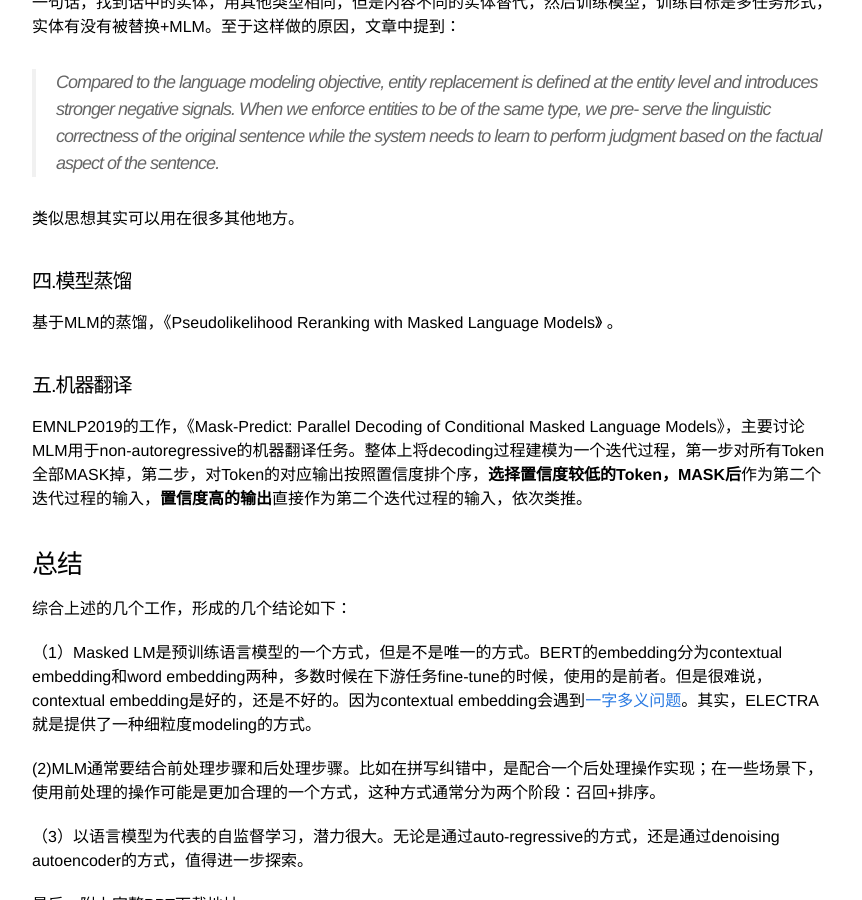
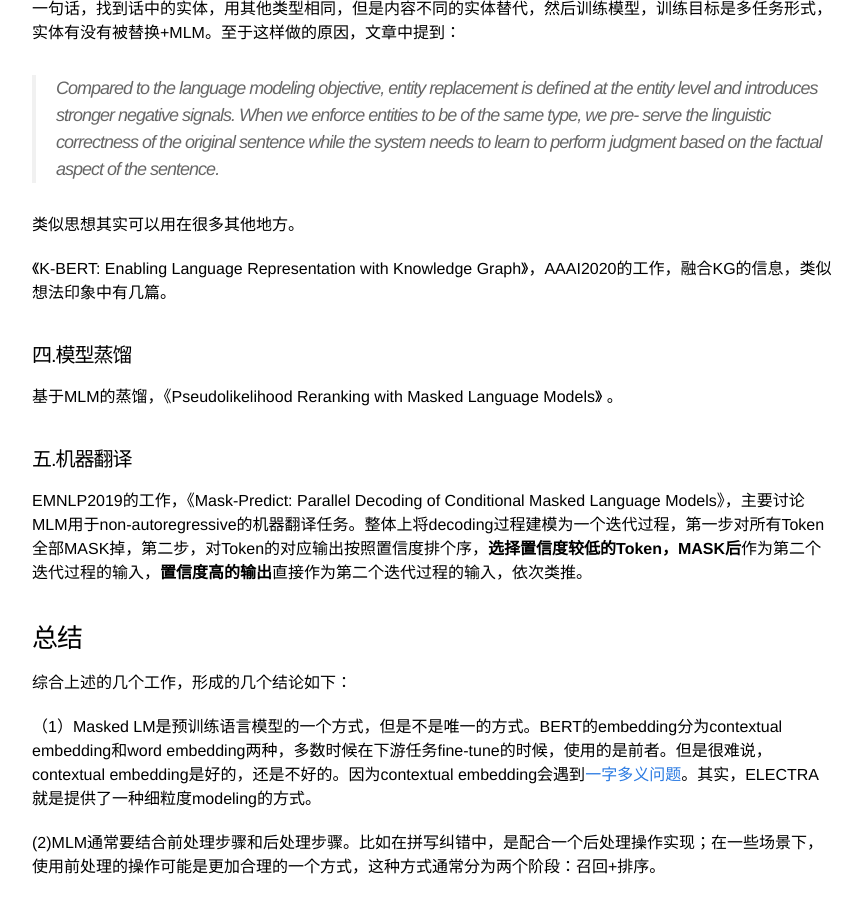
Before and after one commit to zhpmatrix/zhpmatrix.github.io, a Jekyll site: the page built from _posts/2019-11-05-mlm.md, in a window 1280 px wide and 900 px high, scrolled down 2879 px. Shown: the whole window, without its empty margins (208-1070 px from the left). Built offline with Jekyll 4.4.1, drawn with Linux system fonts in a browser that asks for light colours; comment, search, counter and statistics services are not loaded.

Commit message:
add new paper

```diff
--- a/_posts/2019-11-05-mlm.md
+++ b/_posts/2019-11-05-mlm.md
@@ -91,10 +91,7 @@ BERT的训练包含两个任务，第一是Masked LM；第二是下一句预测
 爱奇艺的工作，《FASPell: A Fast, Adaptable, Simple, Powerful Chinese Spell Checker Based on DAE-Decoder Paradigm》
 ，整体工作中规中矩，不过，作为后处理的CSD模块做了很多工作。主要考虑三个维度的信息：置信度，字音相似性和字形相似性。
 
-
-
-
-#### 三.知识发现
+### 三.知识发现
 
 《Language Models as Knowledge Bases?》
 这篇主要讨论一个有意思的观点：预训练的语言模型有没有可能已经存储了很多结构化的知识信息？那么对该知识的提取比较简单，整体上是一个类似于MLM的方式。
@@ -104,6 +101,8 @@ ICLR2020的文章《PRETRAINED ENCYCLOPEDIA: WEAKLY SUPERVISED KNOWLEDGE-P RETRA
 > Compared to the language modeling objective, entity replacement is deﬁned at the entity level and introduces stronger negative signals. When we enforce entities to be of the same type, we pre- serve the linguistic correctness of the original sentence while the system needs to learn to perform judgment based on the factual aspect of the sentence.
 
 类似思想其实可以用在很多其他地方。
+
+《K-BERT: Enabling Language Representation with Knowledge Graph》，AAAI2020的工作，融合KG的信息，类似想法印象中有几篇。
 
 #### 四.模型蒸馏
 
```
